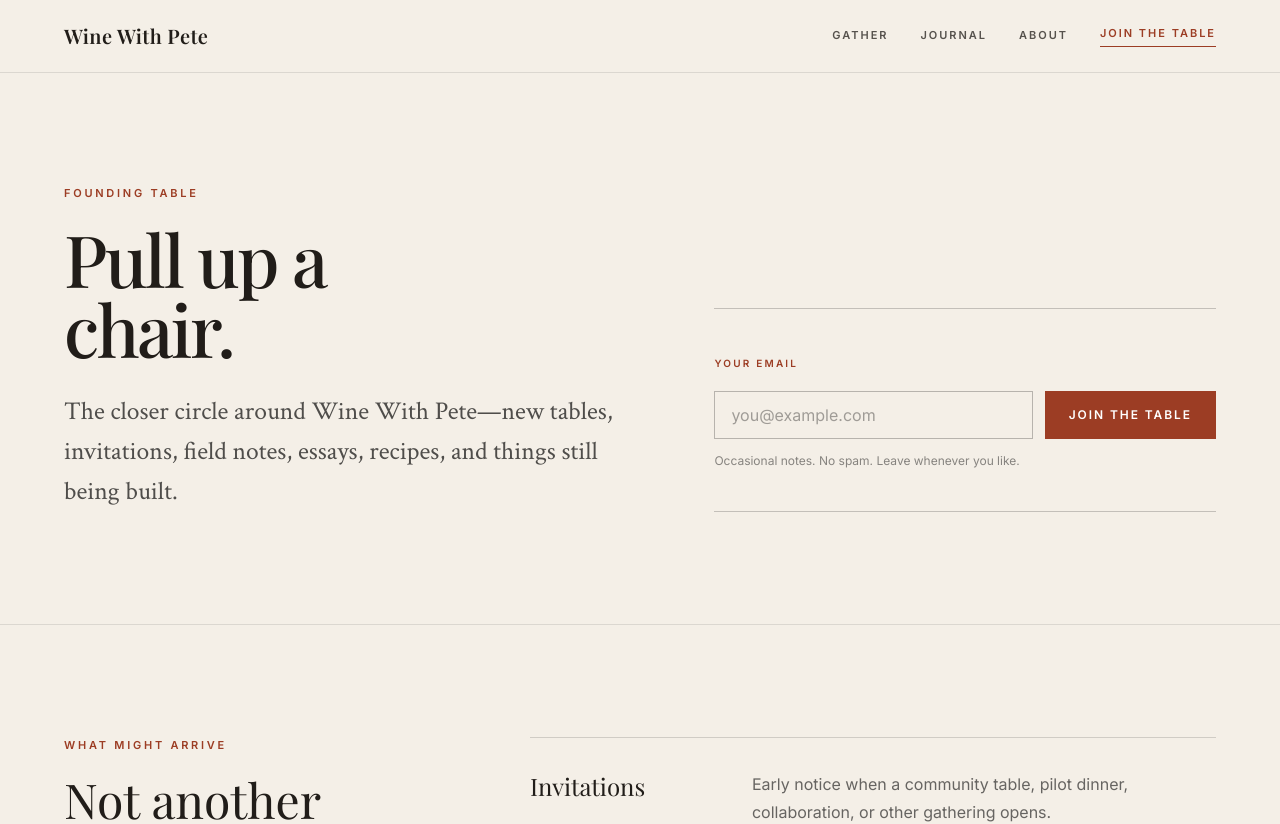
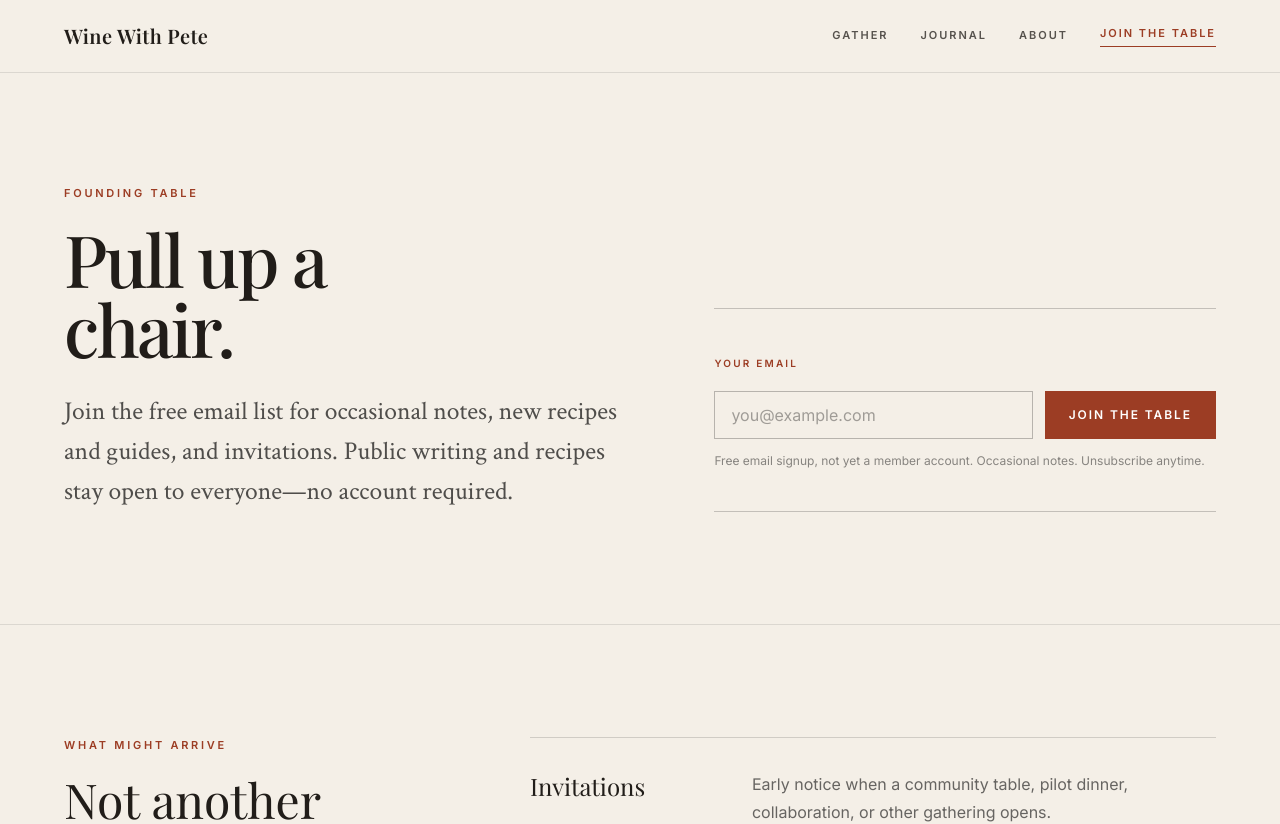
Before and after one commit to peterpielaetstrayer/winewithpete, a Next.js app: page /join in a window 1280 px wide. Shown: the top 824 px of the page. Built offline with nearby package versions, Linux system fonts and the light colour scheme; no server answers; a web font is replaced by a local one.

Commit message:
content: clarify free-first access and honest guide availability (join/page.tsx)

```diff
--- a/src/app/join/page.tsx
+++ b/src/app/join/page.tsx
@@ -80,7 +80,7 @@ export default function JoinPage() {
               Pull up a chair.
             </h1>
             <p className="mt-7 max-w-2xl font-crimson text-2xl leading-9 text-black/68 sm:text-[1.6rem] sm:leading-10">
-              The closer circle around Wine With Pete—new tables, invitations, field notes, essays, recipes, and things still being built.
+              Join the free email list for occasional notes, new recipes and guides, and invitations. Public writing and recipes stay open to everyone—no account required.
             </p>
           </div>
 
@@ -114,7 +114,7 @@ export default function JoinPage() {
             {error ? (
               <p id="founding-table-error" className="mt-3 text-sm text-[#9c3d24]" role="alert">{error}</p>
             ) : (
-              <p id="founding-table-note" className="mt-3 text-xs leading-5 text-black/45">Occasional notes. No spam. Leave whenever you like.</p>
+              <p id="founding-table-note" className="mt-3 text-xs leading-5 text-black/45">Free email signup, not yet a member account. Occasional notes. Unsubscribe anytime.</p>
             )}
           </form>
         </div>
```
